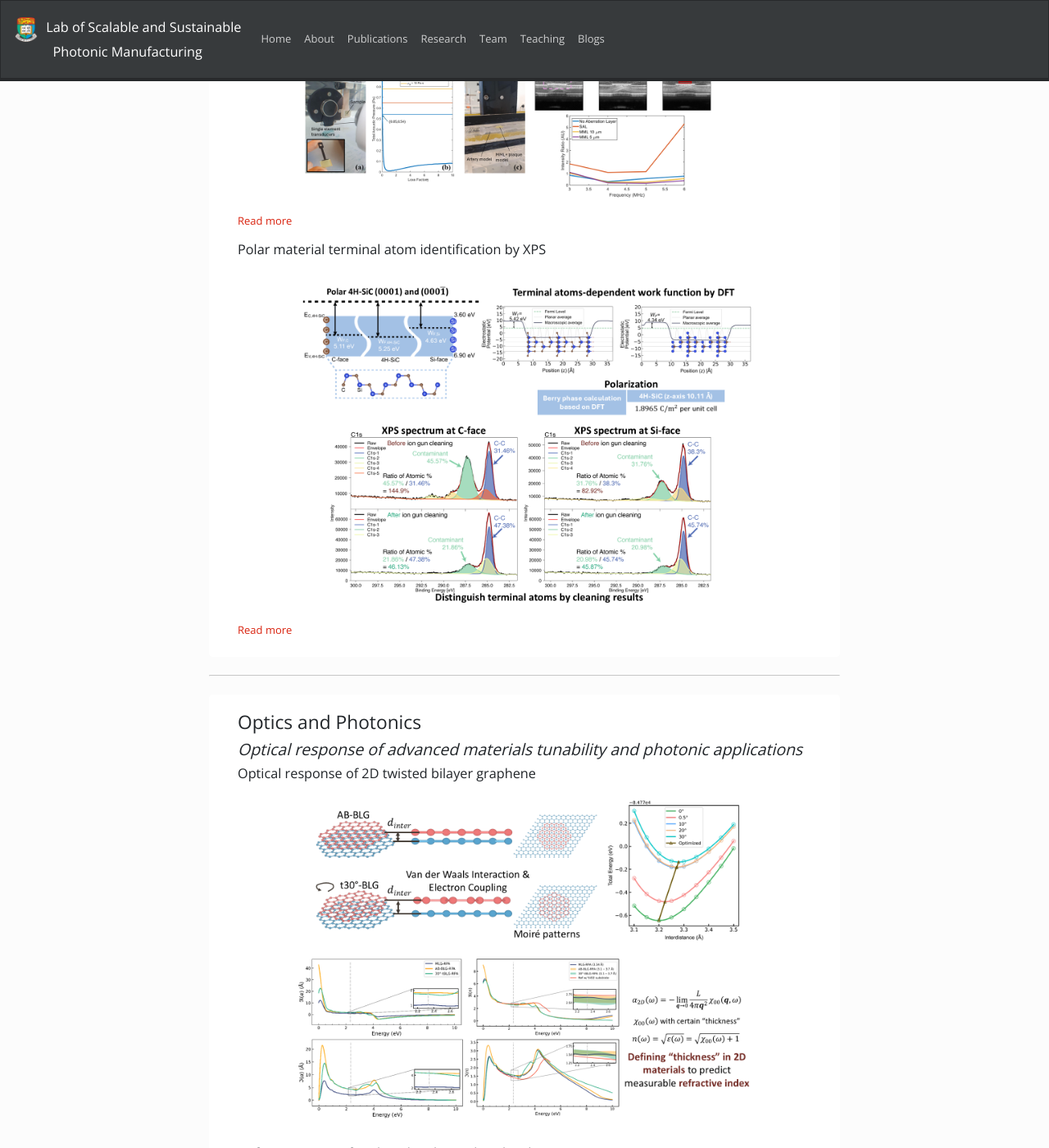
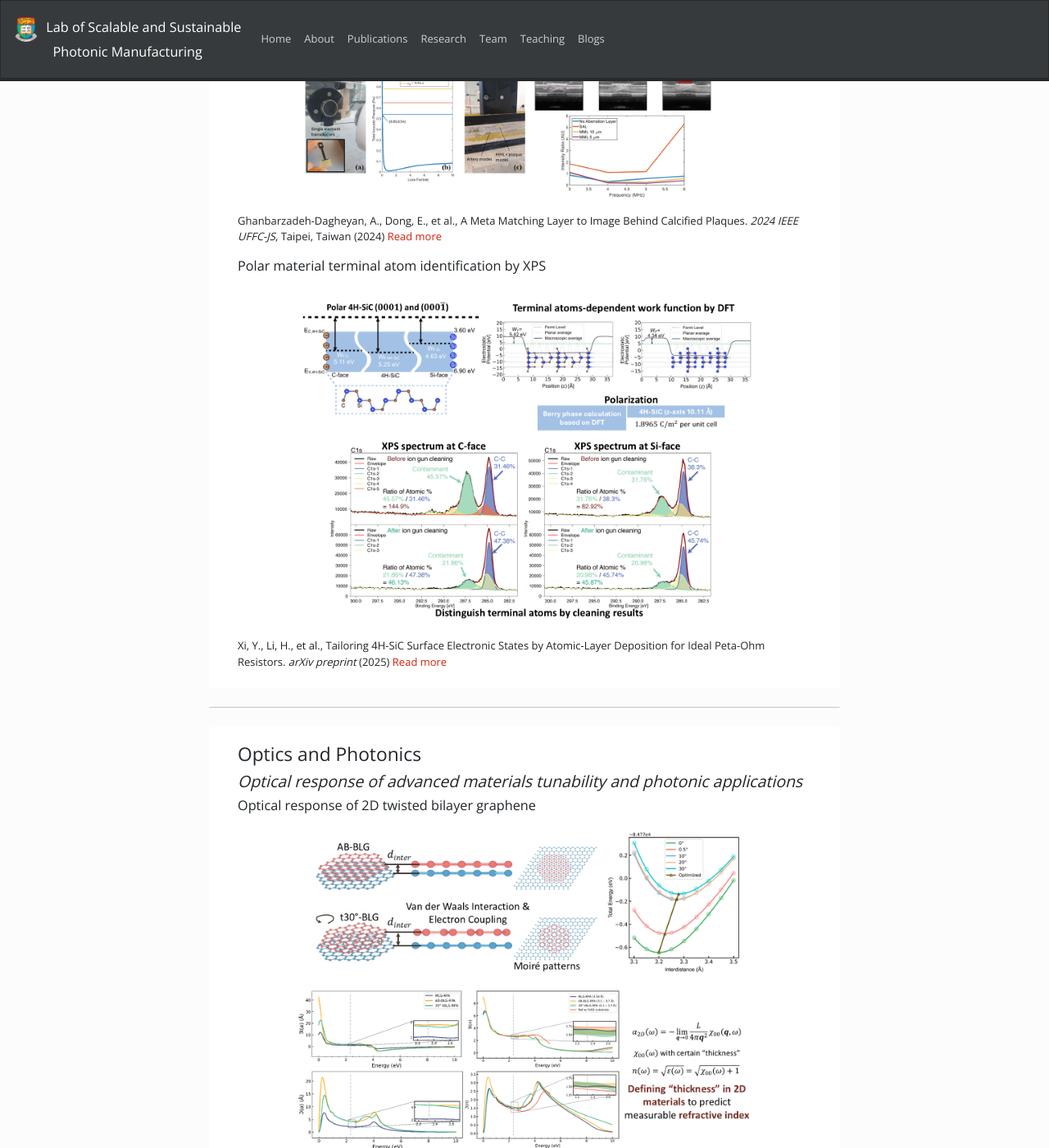
Before and after one commit to NicXFang/nicxfang.github.io, a Jekyll site: the page built from _pages/research.md, in a window 1280 px wide and 1400 px high, scrolled down 2364 px. Shown: the whole window at 82% size. Built offline with Jekyll 4.4.1, drawn with Linux system fonts in a browser that asks for light colours; nearby versions of some CDN libraries; a style sheet for code colours, icons or effects is not loaded; some of the changed text lies outside the part shown.

Commit message:
Update research.md

```diff
--- a/_pages/research.md
+++ b/_pages/research.md
@@ -90,6 +90,7 @@ Dong, E., et al., Soft Metalens for Broadband Ultrasonic Focusing through Aberra
 <p align="center">
   <img src='/images/researchpic/Slide6.PNG' width="80%"/>
 </p>
+Ghanbarzadeh-Dagheyan, A., Dong, E., et al., A Meta Matching Layer to Image Behind Calcified Plaques. <i>2024 IEEE UFFC-JS</i>, Taipei, Taiwan (2024)
 <a href="https://doi.org/10.1109/UFFC-JS60046.2024.10793787">Read more</a>
 
 <!-- ##### Microscopy unraveling acoustic responsive dancing in Codariocalyx motorius
@@ -101,6 +102,7 @@ Dong, E., et al., Soft Metalens for Broadband Ultrasonic Focusing through Aberra
 <p align="center">
   <img src='/images/researchpic/Slide8.PNG' width="80%"/>
 </p>
+Xi, Y., Li, H., et al., Tailoring 4H-SiC Surface Electronic States by Atomic-Layer Deposition for Ideal Peta-Ohm Resistors. <i>arXiv preprint</i> (2025)
 <a href="https://doi.org/10.48550/arXiv.2407.10208">Read more</a>
 
 </div>
@@ -117,6 +119,7 @@ Dong, E., et al., Soft Metalens for Broadband Ultrasonic Focusing through Aberra
 <p align="center">
   <img src='/images/researchpic/Slide9.PNG' width="80%"/>
 </p>
+Zhou, N., Huang, T., Li, H., et al., Phase amplification microscopy towards femtometer accuracy. <i>arXiv preprint</i> (2025)
 
 <!-- ##### Energy transfer exploration in Mn2+ doped perovskite
 <p align="center">
```
Also changed, not shown: other parts of _pages/research.md (+1 -1 lines).
